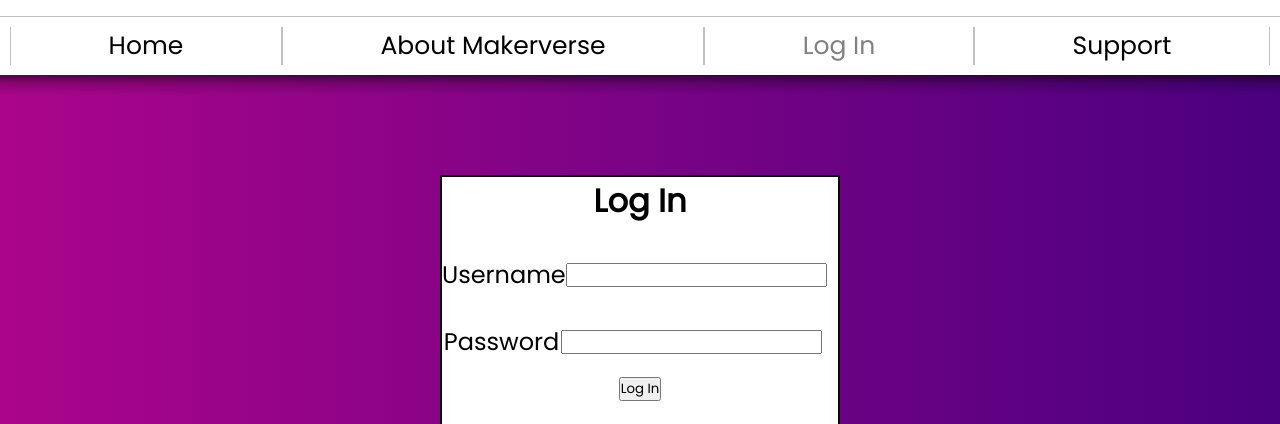
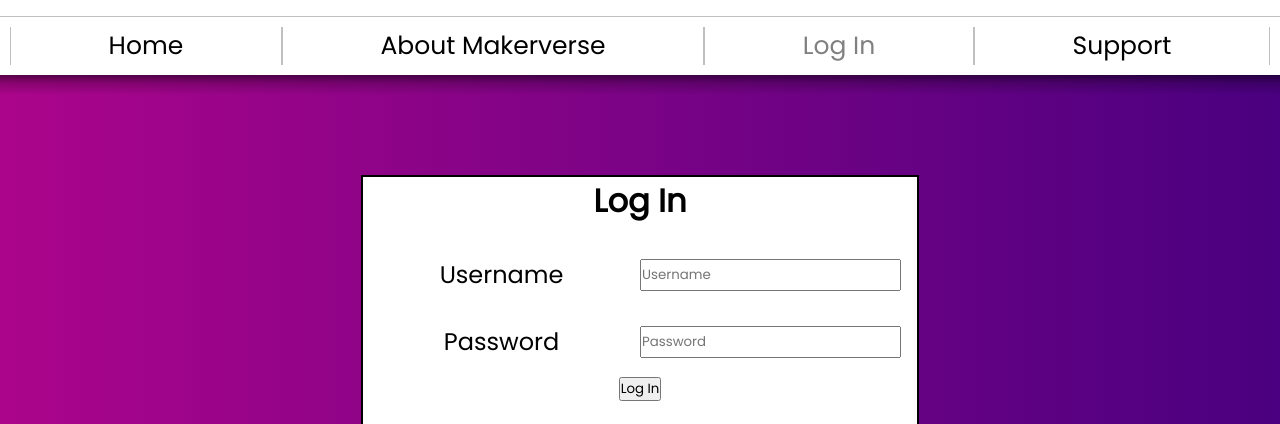
Before and after one commit to ChunXela/Projekt-II, a plain HTML site: page login.html in a window 1280 px wide. Shown: the part 151-575 px from the top of the page. Drawn offline with Linux system fonts and the light colour scheme.

Commit message:
Meta data

```diff
--- a/login.html
+++ b/login.html
@@ -10,6 +10,8 @@
       name="description"
       content="log in to Makerverse be able to post something on this site."
     />
+
+    <meta name="og:image" content="./Images/ms_logo.png" />
     <title>Login</title>
   </head>
   <body>
@@ -56,13 +58,13 @@
         <div class="userInput">
           <label for="Username" class="username">
             Username
-            <input type="text" />
+            <input type="text" class="loginInfo" placeholder="Username" />
           </label>
         </div>
         <div class="userInput">
           <label for="password" class="password">
             Password
-            <input type="password" />
+            <input type="password" class="loginInfo" placeholder="Password" />
           </label>
         </div>
 
--- a/style.css
+++ b/style.css
@@ -299,12 +299,11 @@ a {
   justify-content: center;
   border: 0.125rem solid black;
   width: max-content;
-  width: 25rem;
 }
 
-.loginForm .userInput label input {
-  gap: 0.5rem;
-  margin: 0 1rem 0 0;
+.loginInfo {
+  max-width: 40rem;
+  height: 2rem;
 }
 
 .loginForm h1 {
```
Also changed, not shown: about.html (+1 -0 lines), index.html (+1 -0 lines), makeanaccount.html (+1 -0 lines), support.html (+1 -0 lines), youMadeAnAccount.html (+1 -0 lines).
